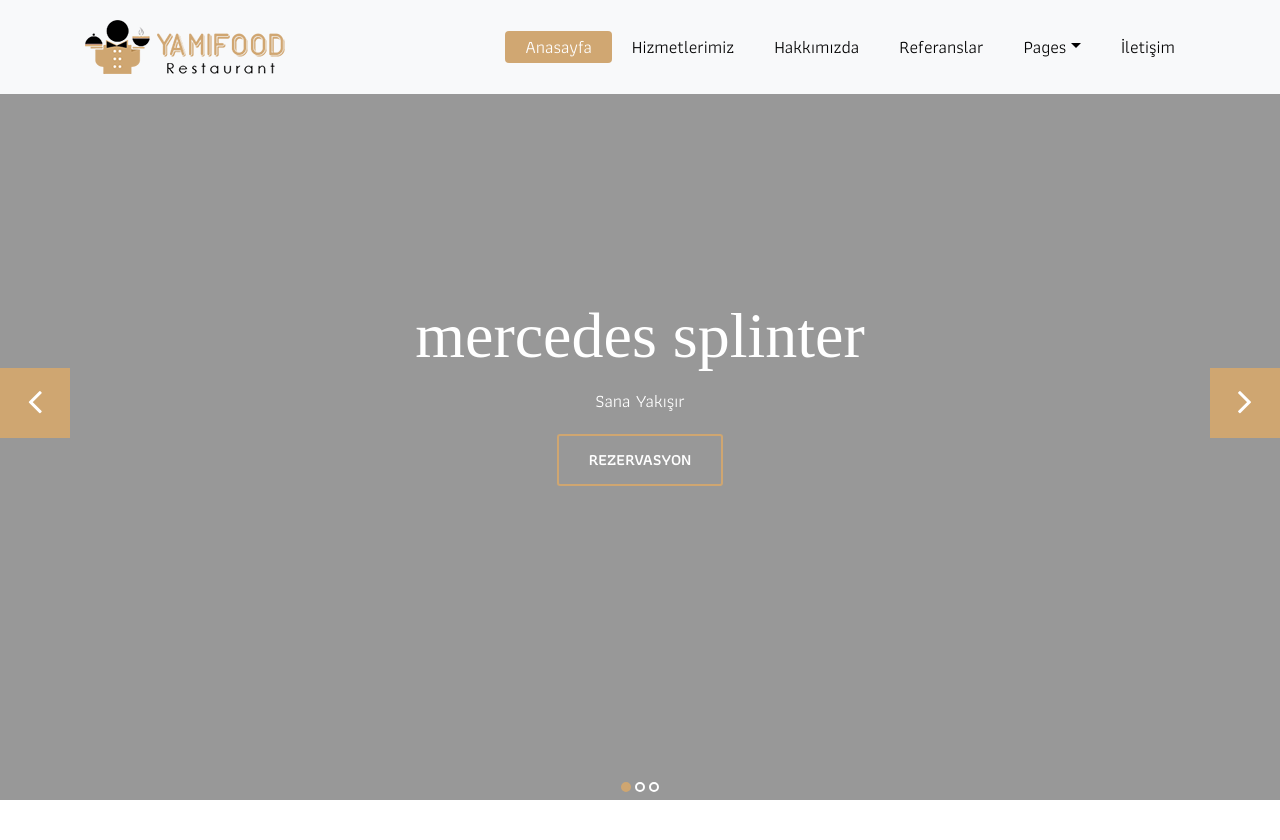
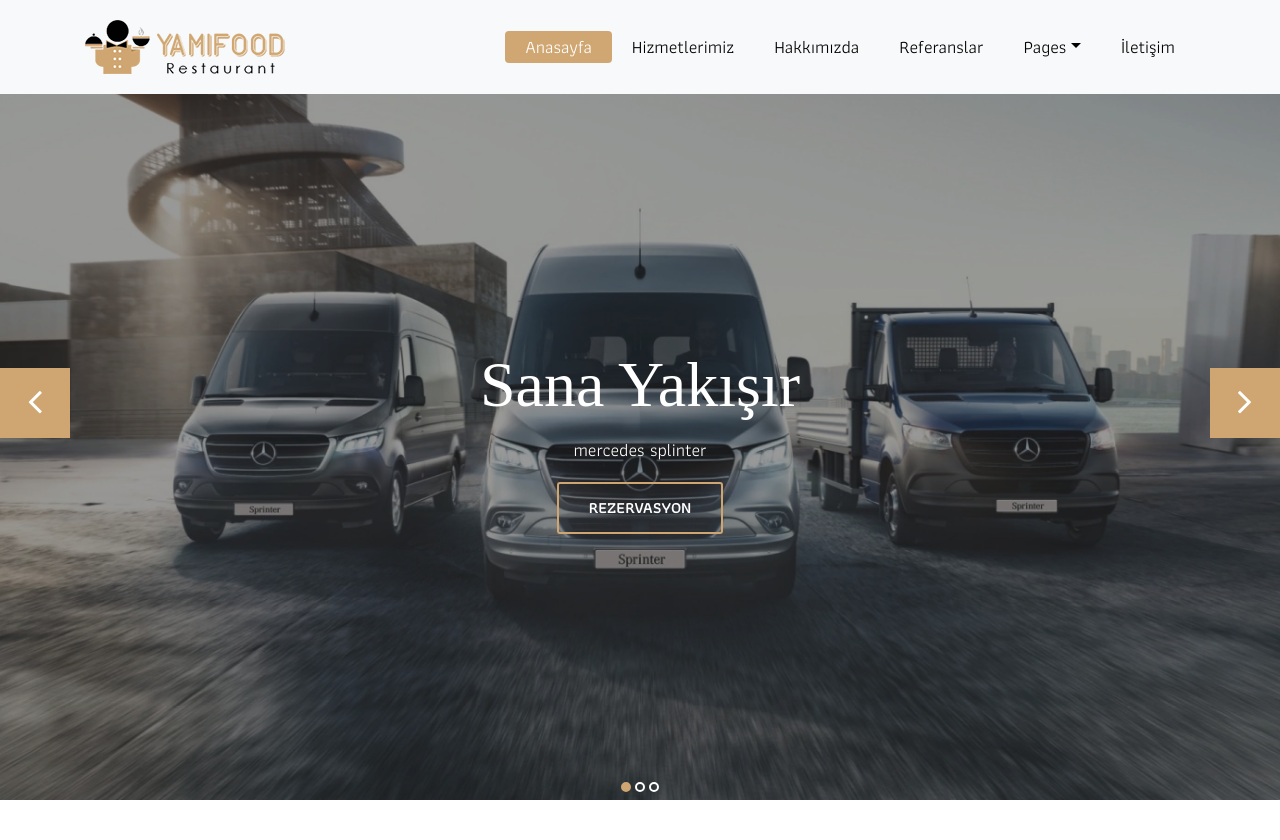
Before and after one commit to hasretbicak/Python-Django-Havaliman-TransferSistemi, a Django app: page / in a window 1280 px wide. Shown: the top 840 px of the page. Run offline with Django 3.2, Linux system fonts and the light colour scheme; data comes from the database, SQL or seed files in the repository; both versions use the stored data as it was after the commit; parts of the project's set-up code (start-up, migrations or seed data) failed here and were passed over; some libraries are stand-ins or nearby versions; some web fonts are replaced.

Commit message:
Slider düzeltildi

```diff
--- a/home/models.py
+++ b/home/models.py
@@ -2,7 +2,7 @@
 from django.db import models
 
 # Create your models here.
-from django.forms import TextInput, ModelForm, Textarea, Select
+from django.forms import TextInput, ModelForm, Textarea
 
 
 class Setting(models.Model):
@@ -37,6 +37,7 @@
     def __str__(self):
         return self.title
 
+
 class ContactFormMessage(models.Model):
     STATUS = (
         ('New', 'New'),
@@ -55,6 +56,7 @@
     def __str__(self):
         return self.name
 
+
 class ContactFormu(ModelForm):
     class Meta:
         model = ContactFormMessage
--- a/home/templates/slider.html
+++ b/home/templates/slider.html
@@ -6,13 +6,13 @@
 
             {% for rs in sliderdata %}
 			<li class="text-center">
-
-				<img src="{{ rs.images.url }}" alt="">
+				<p>{{ rs.image.url }}</p>
+				<img src="{{ rs.image.url }}" alt="">
 				<div class="container">
 					<div class="row">
 						<div class="col-md-12">
-							<h1 class="m-b-20"> {{ rs.title }}</h1>
-							<p class="m-b-40"> {{ rs.description }} </p>
+							<h1 class="m-b-20"> {{ rs.description }}</h1>
+							<p class="m-b-40"> {{ rs.title }} </p>
 							<p><a class="btn btn-lg btn-circle btn-outline-new-white" href="/product/{{ rs.id }}">Rezervasyon</a></p>
 						</div>
 					</div>
--- a/home/views.py
+++ b/home/views.py
@@ -2,33 +2,32 @@
 from django.http import HttpResponse, HttpResponseRedirect
 from django.shortcuts import render
 
-
-# Create your views here.
-import home
-from home.models import Setting, ContactFormMessage, ContactFormu
-from product.models import Product
+from home.models import *
+from product.models import *
 
 
 def index(request):
     setting = Setting.objects.get(pk=1)
     sliderdata = Product.objects.all()[:4]
     context = {'setting': setting,
-               'page': home,
+               'page': 'home',
                'sliderdata': sliderdata}
     return render(request, 'index.html', context)
+
 
 def hakkimizda(request):
     setting = Setting.objects.get(pk=1)
     context = {'setting': setting, 'page': 'hakkimizda'}
     return render(request, 'hakkimizda.html', context)
 
+
 def referanslar(request):
     setting = Setting.objects.get(pk=1)
     context = {'setting': setting, 'page': 'referanslar'}
     return render(request, 'referanslar.html', context)
 
+
 def iletisim(request):
-
     if request.method == 'POST':
         form = ContactFormu(request.POST)
         if form.is_valid():
@@ -39,7 +38,7 @@
             data.message = form.cleaned_data['message']
             data.ip = request.META.get('REMOTE_ADDR')
             data.save()
-            messages.success(request, "Mesaajınız başarı ile gönderilmiştir. Teşekkür Ederiz.")
+            messages.success(request, "Mesajınız başarı ile gönderilmiştir. Teşekkür Ederiz.")
             return HttpResponseRedirect('/iletisim')
     setting = Setting.objects.get(pk=1)
     form = ContactFormu()
--- a/product/admin.py
+++ b/product/admin.py
@@ -3,14 +3,17 @@
 # Register your models here.
 from product.models import Category, Product, Images
 
+
 class ProductImageInline(admin.TabularInline):
     model = Images
     extra = 5
+
 
 class CategoryAdmin(admin.ModelAdmin):
     list_display = ['title', 'status', 'image_tag']
     readonly_fields = ('image_tag',)
     list_filter = ['status']
+
 
 class ProductAdmin(admin.ModelAdmin):
     list_display = ['title', 'category', 'price', 'amount', 'image_tag', 'status']
@@ -23,6 +26,7 @@
     list_display = ['title', 'product', 'image_tag']
     readonly_fields = ('image_tag',)
 
+
 admin.site.register(Category, CategoryAdmin)
 admin.site.register(Product, ProductAdmin)
 admin.site.register(Images, ImagesAdmin)
--- a/proje1/settings.py
+++ b/proje1/settings.py
@@ -15,7 +15,6 @@
 # Build paths inside the project like this: os.path.join(BASE_DIR, ...)
 BASE_DIR = os.path.dirname(os.path.dirname(os.path.abspath(__file__)))
 
-
 # Quick-start development settings - unsuitable for production
 # See https://docs.djangoproject.com/en/3.0/howto/deployment/checklist/
 
@@ -26,7 +25,6 @@
 DEBUG = True
 
 ALLOWED_HOSTS = []
-
 
 # Application definition
 
@@ -73,7 +71,6 @@
 
 WSGI_APPLICATION = 'proje1.wsgi.application'
 
-
 # Database
 # https://docs.djangoproject.com/en/3.0/ref/settings/#databases
 
@@ -83,7 +80,6 @@
         'NAME': os.path.join(BASE_DIR, 'db.sqlite3'),
     }
 }
-
 
 # Password validation
 # https://docs.djangoproject.com/en/3.0/ref/settings/#auth-password-validators
@@ -103,7 +99,6 @@
     },
 ]
 
-
 # Internationalization
 # https://docs.djangoproject.com/en/3.0/topics/i18n/
 
@@ -116,7 +111,6 @@
 USE_L10N = True
 
 USE_TZ = True
-
 
 # Static files (CSS, JavaScript, Images)
 # https://docs.djangoproject.com/en/3.0/howto/static-files/
--- a/proje1/urls.py
+++ b/proje1/urls.py
@@ -26,11 +26,9 @@
     path('hakkimizda/', views.hakkimizda, name='hakkimizda'),
     path('referanslar/', views.referanslar, name='referanslar'),
     path('iletisim/', views.iletisim, name='iletisim'),
-
-    path('home/', include('home.urls')),
     path('product/', include('product.urls')),
     path('admin/', admin.site.urls),
     path('ckeditor/', include('ckeditor_uploader.urls')),
 ]
-if settings.DEBUG: # new
+if settings.DEBUG:  # new
     urlpatterns += static(settings.MEDIA_URL, document_root=settings.MEDIA_ROOT)
```
Also changed, not shown: product/models.py (+6 -3 lines), db.sqlite3, product/migrations/0006_auto_20200406_1912.py (added), uploads/images/a.jpg (added), uploads/images/images.jpg (added), uploads/images/images_LgVxa1v.jpg (added), uploads/images/vito_E4eliFt.jpg (added), uploads/images/vito_asuTZoV.jpg (added), uploads/images/xclass.jpg (added).
